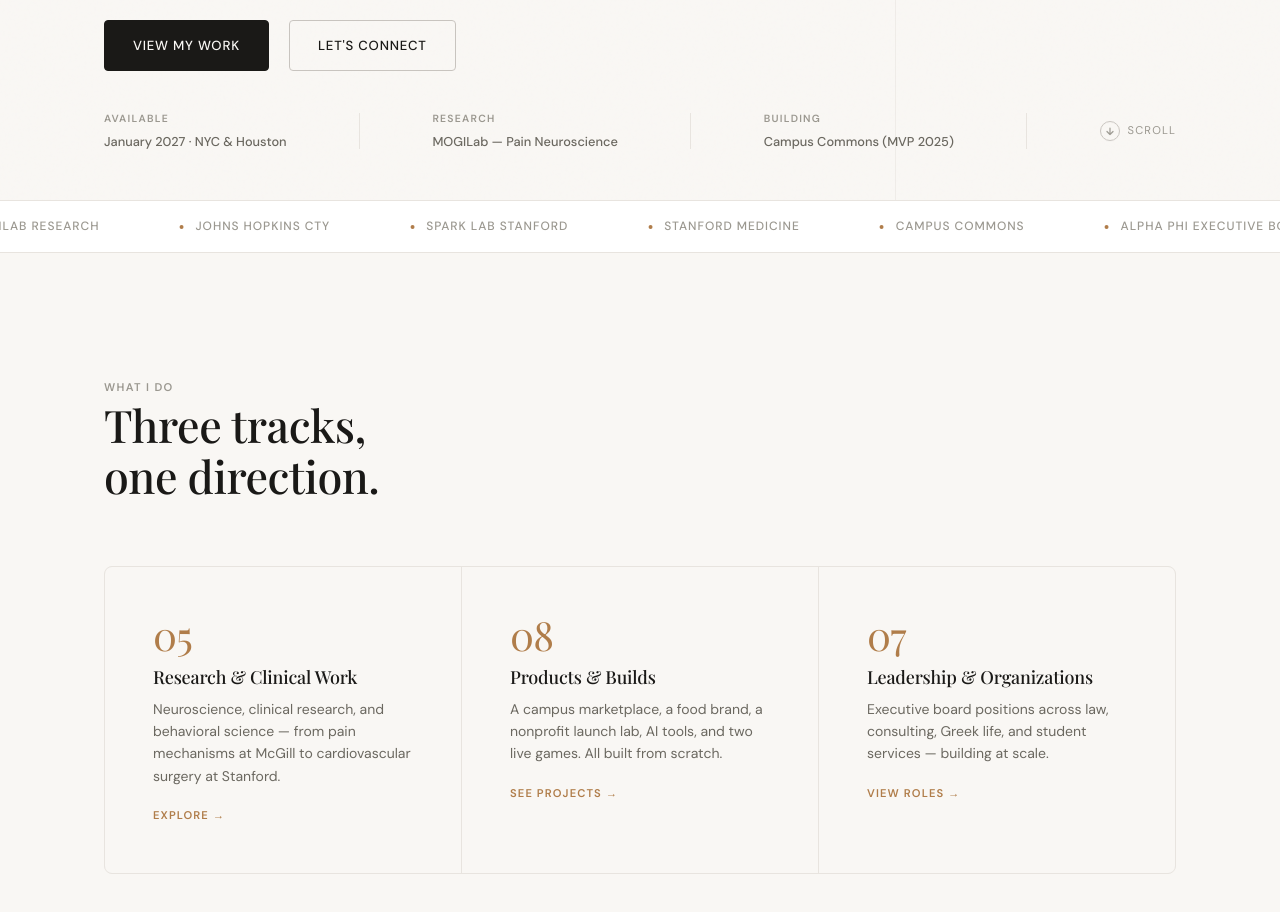
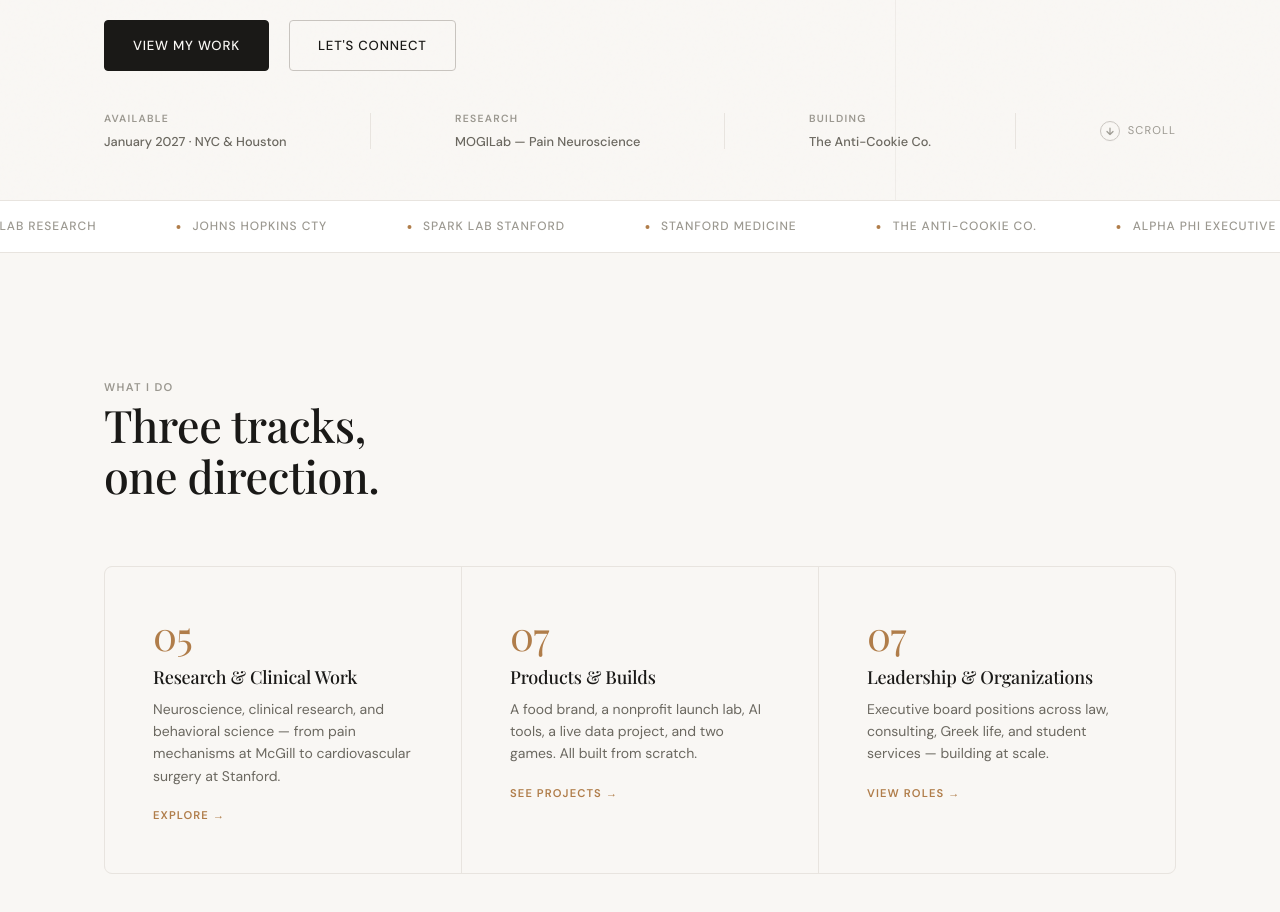
Before and after one commit to toasted-sea-salt/elisha_elle_rabley_portfolio, a plain HTML site: page index.html in a window 1280 px wide. Shown: the part 600-1512 px from the top of the page. Drawn offline with nearby package versions, Linux system fonts and the light colour scheme; a web font is replaced by a local one.

Commit message:
Home and README: remove Campus Commons

```diff
--- a/index.html
+++ b/index.html
@@ -389,7 +389,7 @@
         <div class="hero-meta-divider"></div>
         <div class="hero-meta-item">
           <span class="label">Building</span>
-          <span>Campus Commons (MVP 2025)</span>
+          <span>The Anti-Cookie Co.</span>
         </div>
         <div class="hero-meta-divider"></div>
         <div class="scroll-hint">
@@ -413,7 +413,7 @@
         <div class="ticker-item"><span class="ticker-dot"></span>Johns Hopkins CTY</div>
         <div class="ticker-item"><span class="ticker-dot"></span>SPARK Lab Stanford</div>
         <div class="ticker-item"><span class="ticker-dot"></span>Stanford Medicine</div>
-        <div class="ticker-item"><span class="ticker-dot"></span>Campus Commons</div>
+        <div class="ticker-item"><span class="ticker-dot"></span>The Anti-Cookie Co.</div>
         <div class="ticker-item"><span class="ticker-dot"></span>Alpha Phi Executive Board</div>
         <div class="ticker-item"><span class="ticker-dot"></span>McGill Pre-Law Society</div>
         <div class="ticker-item"><span class="ticker-dot"></span>CaPS Advisory Board</div>
@@ -426,7 +426,7 @@
         <div class="ticker-item"><span class="ticker-dot"></span>Johns Hopkins CTY</div>
         <div class="ticker-item"><span class="ticker-dot"></span>SPARK Lab Stanford</div>
         <div class="ticker-item"><span class="ticker-dot"></span>Stanford Medicine</div>
-        <div class="ticker-item"><span class="ticker-dot"></span>Campus Commons</div>
+        <div class="ticker-item"><span class="ticker-dot"></span>The Anti-Cookie Co.</div>
         <div class="ticker-item"><span class="ticker-dot"></span>Alpha Phi Executive Board</div>
         <div class="ticker-item"><span class="ticker-dot"></span>McGill Pre-Law Society</div>
         <div class="ticker-item"><span class="ticker-dot"></span>CaPS Advisory Board</div>
@@ -454,9 +454,9 @@
           </div>
           <div class="feature-cell">
             <a href="projects/index.html">
-              <div class="feature-num">08</div>
+              <div class="feature-num">07</div>
               <h3>Products &amp; Builds</h3>
-              <p>A campus marketplace, a food brand, a nonprofit launch lab, AI tools, and two live games. All built from scratch.</p>
+              <p>A food brand, a nonprofit launch lab, AI tools, a live data project, and two games. All built from scratch.</p>
               <span class="feature-arrow">See Projects →</span>
             </a>
           </div>
```
Also changed, not shown: 1 other file.
